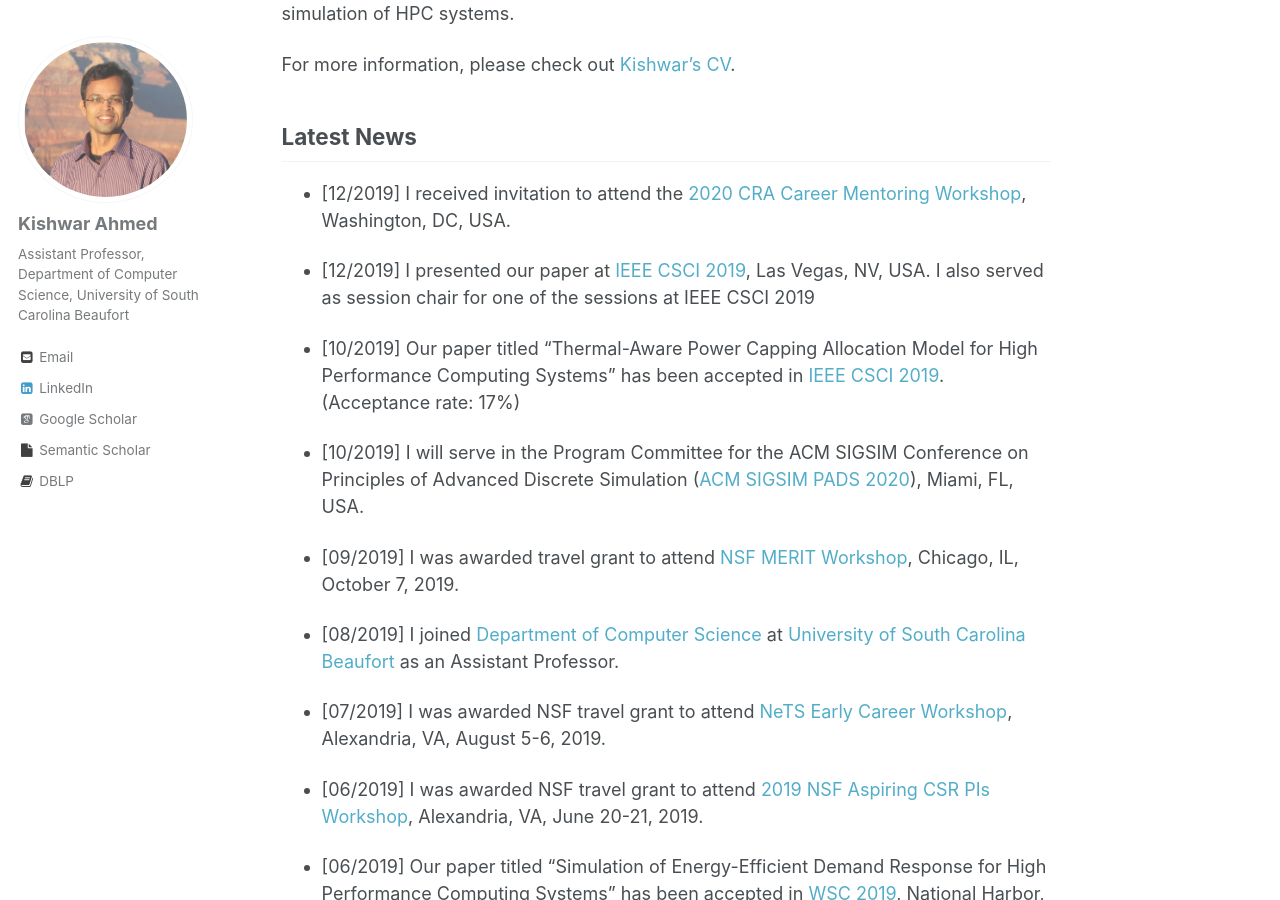
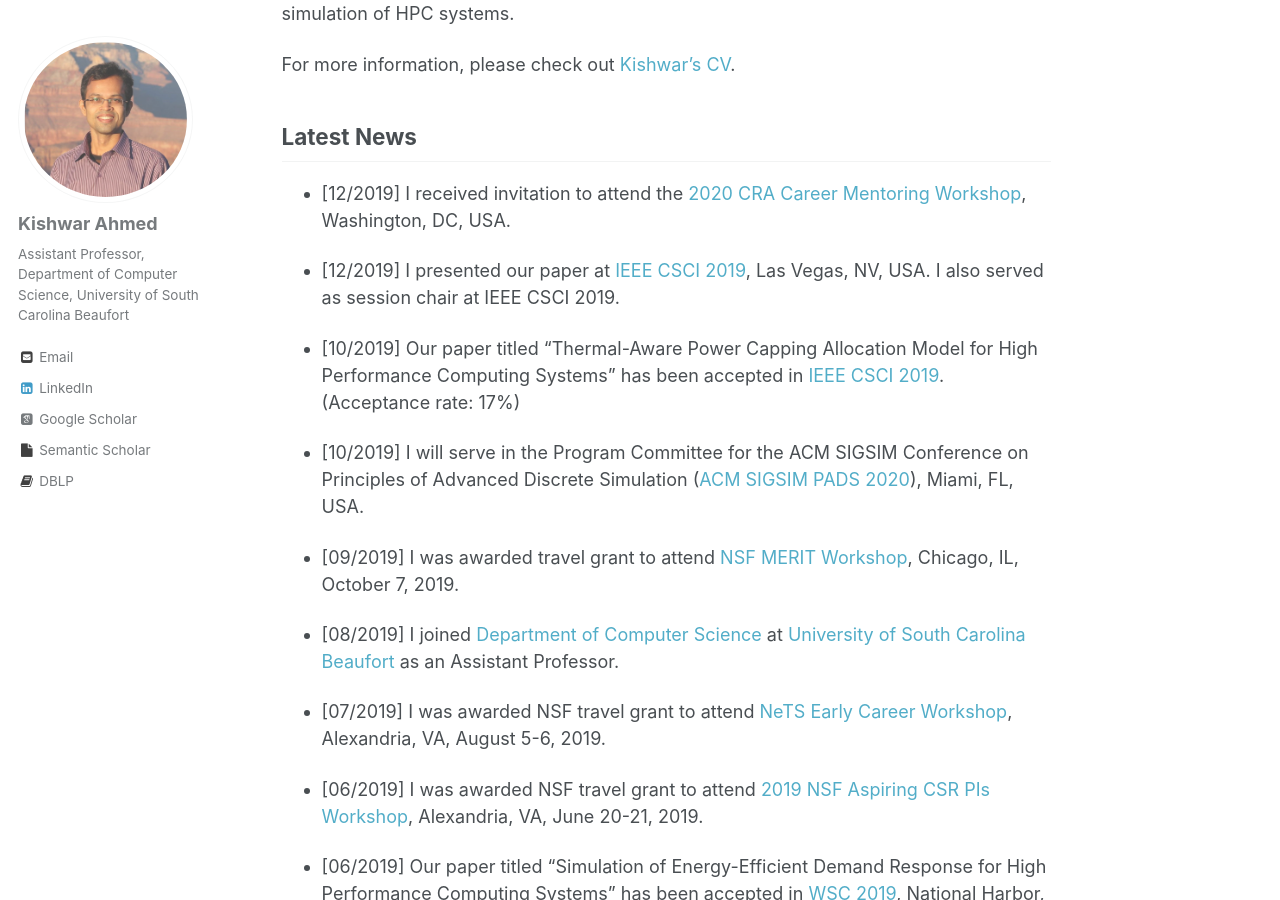
Before and after one commit to kishwarbd/kishwarbd.github.io, a Jekyll site: the page built from _pages/about.md, in a window 1280 px wide and 900 px high, scrolled down 465 px. Built offline with Jekyll 4.4.1, drawn with Linux system fonts in a browser that asks for light colours; some web fonts are replaced.

Commit message:
updated about.md

```diff
--- a/_pages/about.md
+++ b/_pages/about.md
@@ -25,7 +25,7 @@ For more information, please check out [Kishwar’s CV](https://kishwarbd.github
 
 * [12/2019] I received invitation to attend the [2020 CRA Career Mentoring Workshop](https://cra.org/events/2020-career-mentoring-workshop/), Washington, DC, USA.
 
-* [12/2019] I presented our paper at [IEEE CSCI 2019](https://americancse.org/events/csci2019), Las Vegas, NV, USA. I also served as session chair for one of the sessions at IEEE CSCI 2019
+* [12/2019] I presented our paper at [IEEE CSCI 2019](https://americancse.org/events/csci2019), Las Vegas, NV, USA. I also served as session chair at IEEE CSCI 2019.
 
 * [10/2019] Our paper titled “Thermal-Aware Power Capping Allocation Model for High Performance Computing Systems” has been accepted in [IEEE CSCI 2019](https://americancse.org/events/csci2019). (Acceptance rate: 17%)
 
```
